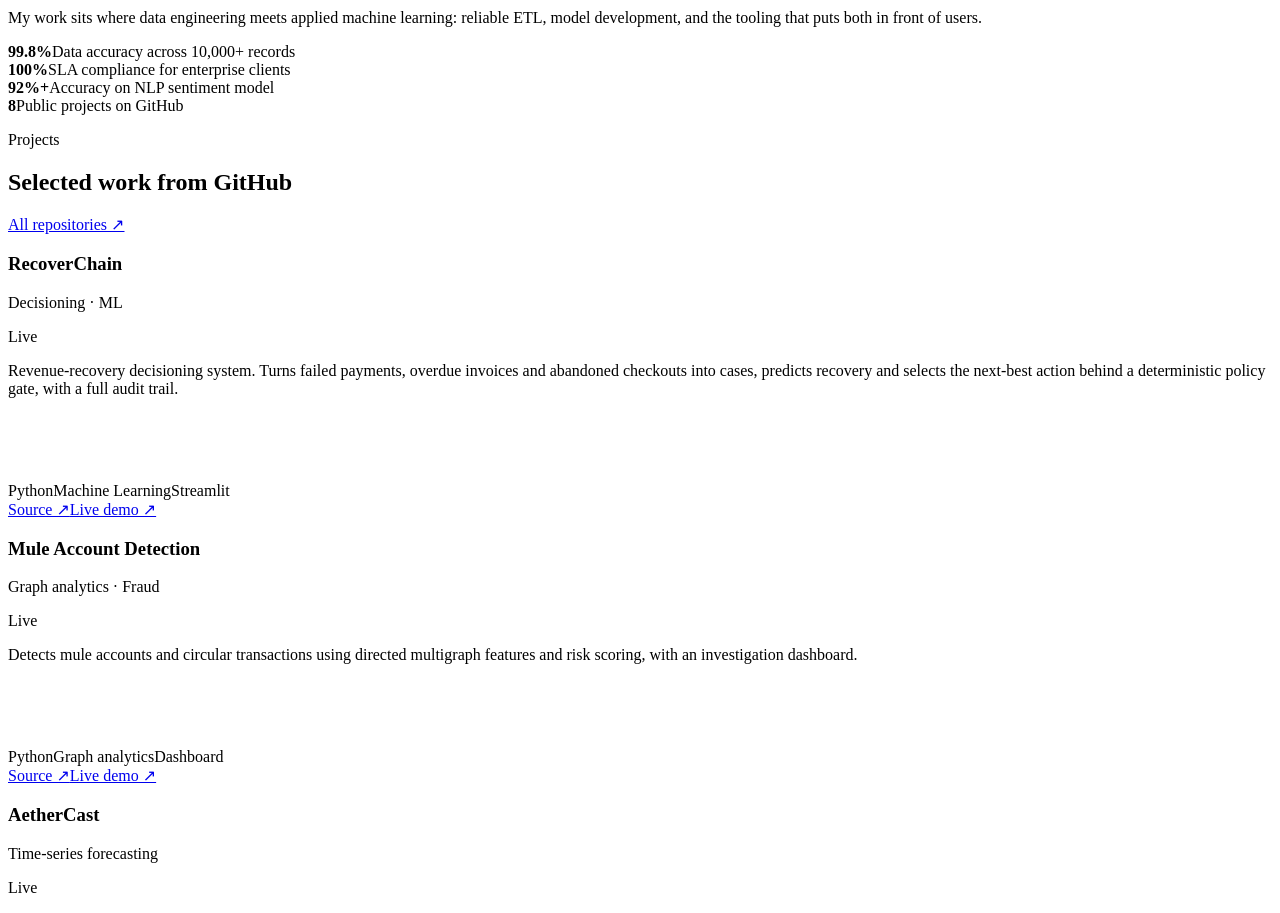
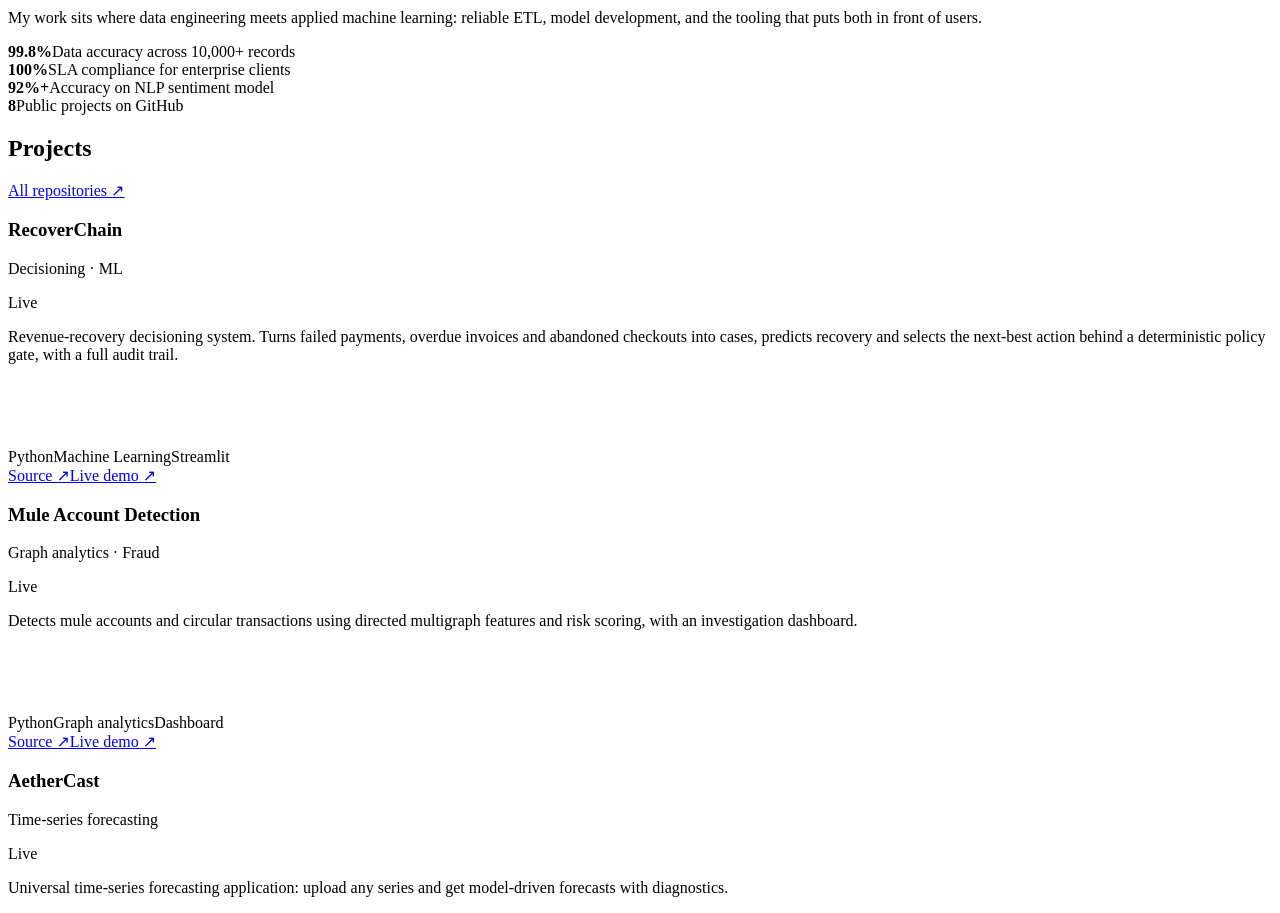
Before and after one commit to Purvaxx/Purvaxx.github.io, a React (Vite) app: page / in a window 1280 px wide. Shown: the part 4420-5333 px from the top of the page. Built offline with nearby package versions, Linux system fonts and the light colour scheme; no server answers; the HTML template or start-up script is replaced by a standard one.

Commit message:
Remove 'Selected work from GitHub' heading; title the section Projects
Co-Authored-By: Claude Opus 5.5 (1M context) <noreply@anthropic.com>
Claude-Session: https://claude.ai/code/session_01T4ux9KKsqbrV5dNX2VnZsJ

```diff
--- a/src/App.jsx
+++ b/src/App.jsx
@@ -201,8 +201,7 @@ function Projects({ projects }) {
       <div className="wrap">
         <div className="head-row">
           <div>
-            <p className="eyebrow">Projects</p>
-            <h2 className="h2">Selected work from GitHub</h2>
+            <h2 className="h2">Projects</h2>
           </div>
           <a className="btn btn-ghost" href={`${profile.github}?tab=repositories`} target="_blank" rel="noreferrer">
             All repositories ↗
```
